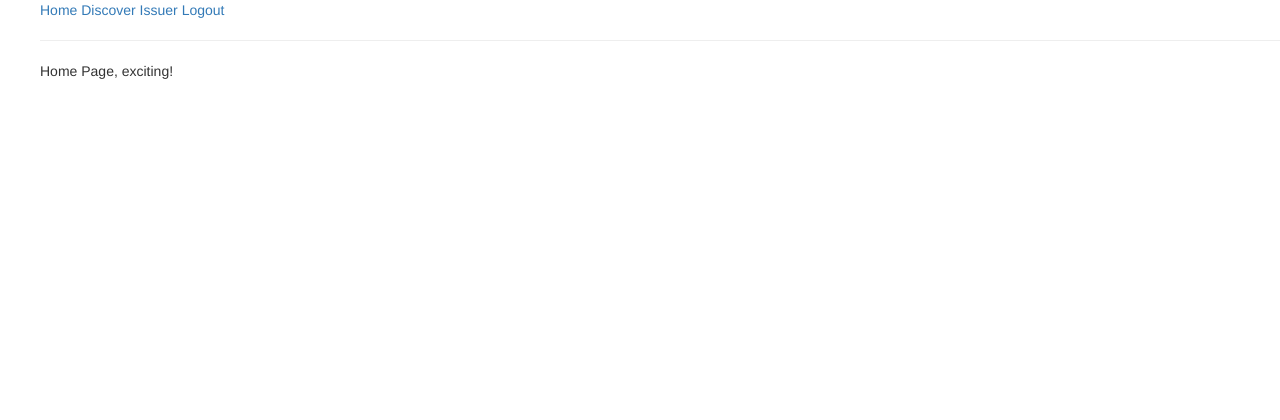
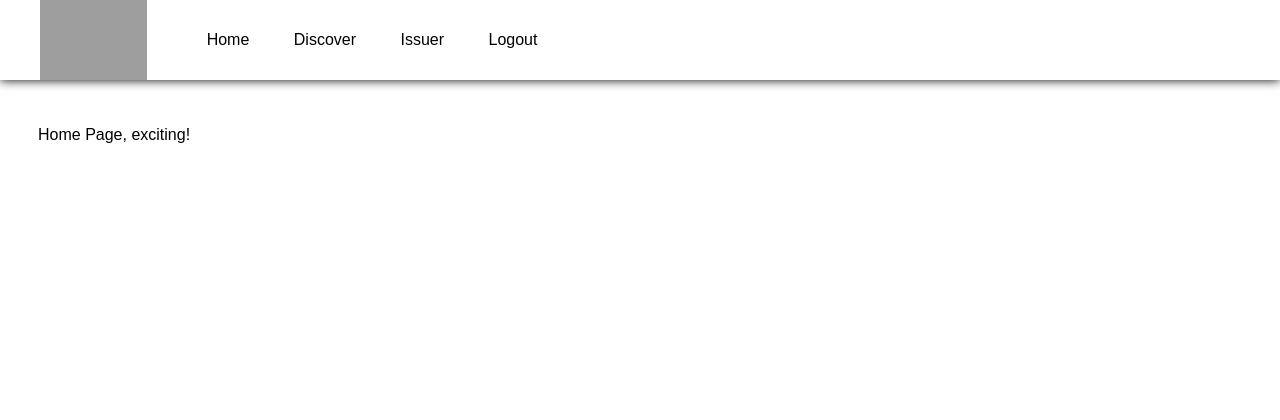
Before and after one commit to itchysnake/genex, a Flask app: page / in a window 1280 px wide. Shown: the top 420 px of the page. Before the commit the page ends 79 px from the top, so only its background shows below. Run offline with Flask 2, Linux system fonts and the light colour scheme; the visitor is signed in with stand-in values (Sample User, id 1); some libraries are stand-ins or nearby versions; grey boxes are pictures that could not be loaded.

Commit message:
Design changes

```diff
--- a/webapp/app/__init__.py
+++ b/webapp/app/__init__.py
@@ -1,4 +1,4 @@
-# File that creates the app
+# File that creates (instantiates) the app
 # All imports for the app itself are made to this directory (app.[ABC])
 
 # App initialisation
--- a/webapp/app/customValidators.py
+++ b/webapp/app/customValidators.py
@@ -34,6 +34,7 @@ def pwd_valid(form, field):
         if not pbkdf2_sha256.verify(password_entered, user_obj.password):
             raise ValidationError("Password incorrect")
 
+# Determines if token name is available
 def token_name_avail(form, field):
     token_name_entered = field.data
 
@@ -42,6 +43,7 @@ def token_name_avail(form, field):
     if token_obj is not None:
         raise ValidationError("Token name taken")
 
+# Determines if token symbol is available
 def token_sym_avail(form, field):
     token_sym_entered = field.data
 
--- a/webapp/app/forms.py
+++ b/webapp/app/forms.py
@@ -52,9 +52,6 @@ class IssuerForm(FlaskForm):
     submit = SubmitField("Issue")
 
 class TokenOrder(FlaskForm):
-
-    # NOT WORKING - Figure out how to implement KWARGS
-    # Allows passing keyword arguments so this form can be used for both
     direction = RadioField(label = "Direction",
                           validators = [InputRequired()],
                           choices = [("buy", "Buy"),
--- a/webapp/app/models.py
+++ b/webapp/app/models.py
@@ -36,7 +36,7 @@ class Token(db.Model):
 
 class Order(db.Model):
     """
-    Tracks orders of every user
+    Orders table
     """
     __tablename__ = "orders"
 
--- a/webapp/app/routes.py
+++ b/webapp/app/routes.py
@@ -67,8 +67,9 @@ def issuer():
     # issue token form
     issuer_form = forms.IssuerForm()
 
-    # add to DB
     if issuer_form.validate_on_submit():
+
+        # add to DB
         token_name = issuer_form.token_name.data
         token_symbol = issuer_form.token_symbol.data
         total_supply = issuer_form.total_supply.data
@@ -82,7 +83,7 @@ def issuer():
         db.session.add(token)
         db.session.commit()
 
-        #Flash feedback
+        # Flash feedback
         flash("Succesfully issued token.", category="success")
 
         return redirect(url_for("index"))
--- a/webapp/app/static/style.css
+++ b/webapp/app/static/style.css
@@ -1,7 +1,43 @@
 @import url('https://fonts.googleapis.com/css2?family=Open+Sans:wght@300&display=swap');
 
-    {
+   {
     box-sizing: border-box;
     padding: 0;
     margin: 0;
 }
+
+header {
+    background-color: white;
+    position: fixed;
+    top: 0;
+    left: 0;
+    right: 0;
+    height: 80px;
+    display: flex;
+    align-items: center;
+    box-shadow: 0 0 10px 0 black;
+}
+
+
+header img {
+    height: 80px;
+    margin-left: 40px;
+}
+
+
+header * {
+    display: inline;
+}
+
+header a {
+    margin: 20px;
+    color: black;
+    text-decoration: none;
+}
+
+body {
+    height: 125vh;
+    font-family: sans-serif;
+    margin-top: 80px;
+    padding: 30px;
+}
--- a/webapp/app/templates/base.html
+++ b/webapp/app/templates/base.html
@@ -4,14 +4,16 @@
     <head>
         <!-- CSS Declaration -->
         <link rel= "stylesheet" type= "text/css" href="{{ url_for('static', filename='style.css') }}">
-        <link rel="stylesheet" href="https://maxcdn.bootstrapcdn.com/bootstrap/3.4.1/css/bootstrap.min.css">
 
         <meta charset="utf-8">
         <title>GENEX | {% block title %}{% endblock %}</title>
     </head>
     <body>
-        <!-- Side navbar -->
-        <ul class="side-nav">
+        <header>
+            <img src="https://genex.app/wp-content/uploads/2021/05/genex_hexagon.png">
+            <!-- Top navbar-->
+            <nav>
+                <ul class="top-navbar">
                     <a href= "{{ url_for('index') }}" >Home</a>
                     <a href="{{ url_for('discover') }}">Discover</a>
 
@@ -24,9 +26,11 @@
                     <a href="{{ url_for('issuer') }}">Issuer</a>
                     <a href="{{ url_for('logout') }}">Logout</a>
                     {% endif %}
+                </ul>
             </nav>
+        </header>
+
         <!-- Flashed messages -->
-        <hr>
         {% with messages = get_flashed_messages() %}
         {% if messages %}
         <ul>
--- a/webapp/db_init.py
+++ b/webapp/db_init.py
@@ -6,14 +6,18 @@ from config import Config
 
 # Initialise app
 app = Flask(__name__)
+
 # Gives access to required keys
 app.config.from_object(Config)
 
+# Initialise database
 db.init_app(app)
 
+# Create tables
 def main():
     db.create_all()
 
+# Run main() then closes app
 if __name__ == "__main__":
     with app.app_context():
         main()
```
Lines whose indentation alone changed are shown as unchanged.
